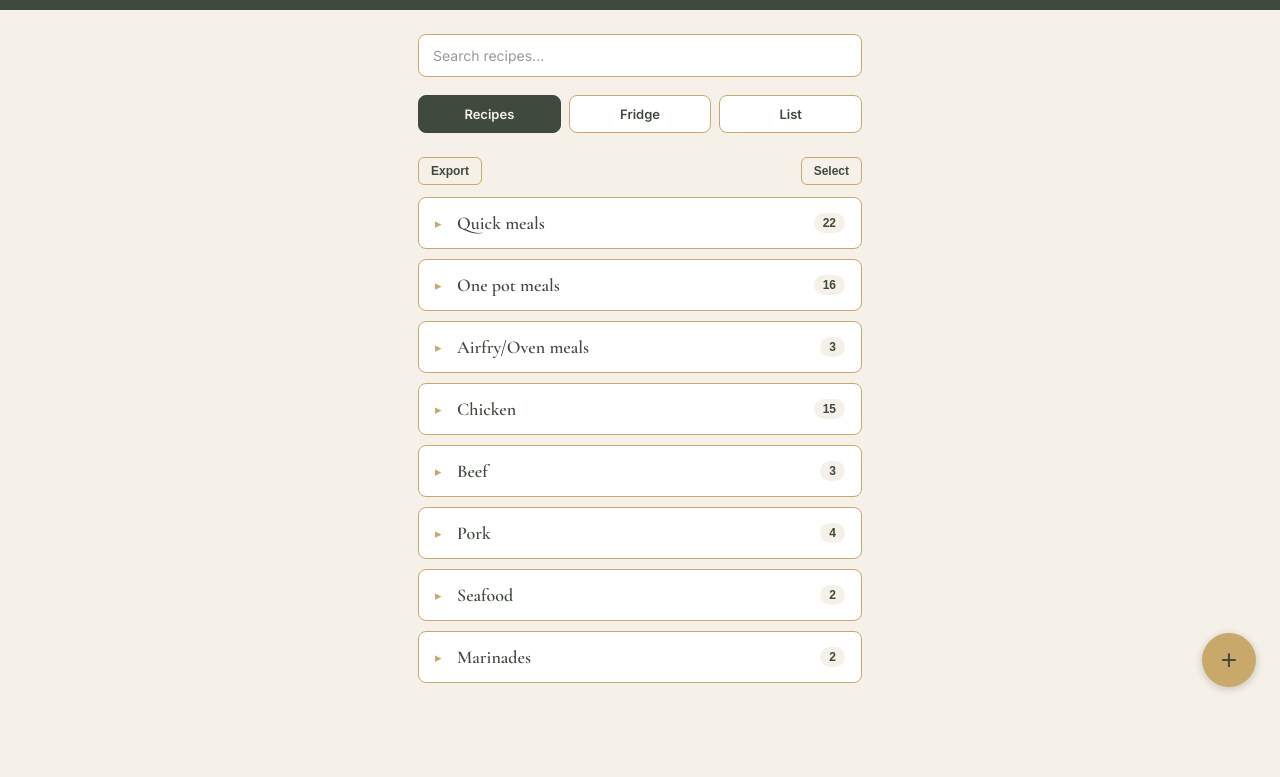
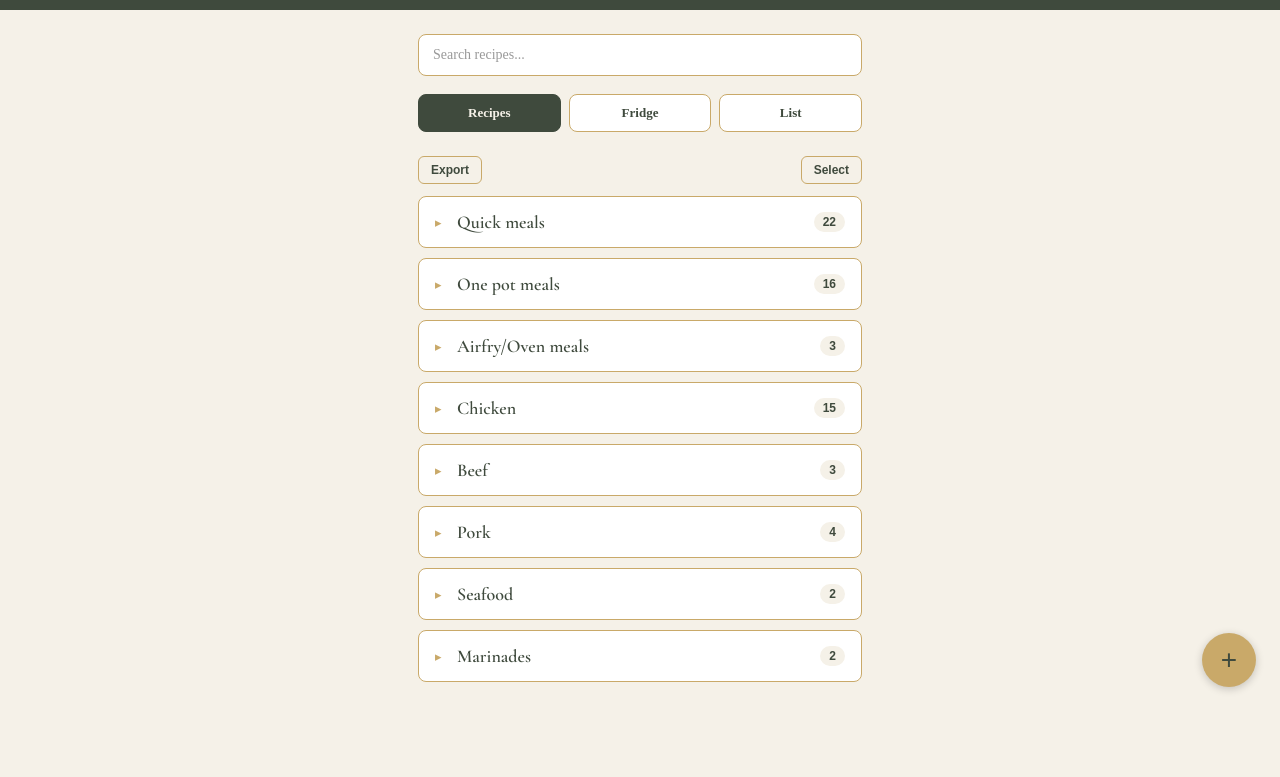
Before and after one commit to 20tsuisp2/recipeapp, a plain HTML site: page index.html in a window 1280 px wide. Shown: the part 89-866 px from the top of the page. Drawn offline with nearby package versions, Linux system fonts and the light colour scheme.

Commit message:
Add files via upload

```diff
--- a/style.css
+++ b/style.css
@@ -1,4 +1,4 @@
-@import url('https://fonts.googleapis.com/css2?family=Cormorant+Garamond:wght@600;700&family=Inter:wght@400;500;600&display=swap');
+@import url('https://fonts.googleapis.com/css2?family=Cormorant+Garamond:wght@600;700&display=swap');
 
 :root {
   --green: #3f4a3d;
@@ -8,7 +8,7 @@
 
 * { box-sizing: border-box; margin: 0; padding: 0; }
 
-body { background: var(--cream); color: var(--green); font-family: 'Inter', sans-serif; padding-bottom: 60px; }
+body { background: var(--cream); color: var(--green); font-family: 'Times New Roman', Times, serif; padding-bottom: 60px; }
 
 header { background: var(--green); color: var(--cream); text-align: center; padding: 36px 16px 26px; }
 header h1 { font-family: 'Cormorant Garamond', serif; font-size: 30px; letter-spacing: 1px; font-weight: 600; }
@@ -59,7 +59,7 @@ main > .section-label:first-of-type { margin-top: 0; }
 .delete-btn { margin-top: 26px; width: 100%; background: none; border: 1px solid #c0524f; color: #c0524f; padding: 12px; border-radius: 8px; font-size: 14px; font-weight: 600; cursor: pointer; }
 
 .search-bar { margin-bottom: 18px; }
-.search-bar input { width: 100%; padding: 12px 14px; border-radius: 8px; border: 1px solid var(--gold); background: white; font-size: 14px; font-family: 'Inter', sans-serif; color: var(--green); }
+.search-bar input { width: 100%; padding: 12px 14px; border-radius: 8px; border: 1px solid var(--gold); background: white; font-size: 14px; font-family: 'Times New Roman', Times, serif; color: var(--green); }
 .search-bar input::placeholder { color: #999; }
 
 .badge { display: inline-block; background: var(--cream); color: var(--green); font-size: 10px; font-weight: 600; text-transform: uppercase; letter-spacing: 0.3px; padding: 3px 8px; border-radius: 4px; margin-bottom: 6px; }
@@ -110,7 +110,7 @@ main > .section-label:first-of-type { margin-top: 0; }
 .ing-amount, .ing-unit, .ing-name, .instr-text, .instr-timer,
 #f-calories, #f-protein, #f-carbs, #f-fat {
   width: 100%; padding: 10px 12px; border: 1px solid var(--gold); border-radius: 8px;
-  background: white; font-family: 'Inter', sans-serif; font-size: 14px; color: var(--green);
+  background: white; font-family: 'Times New Roman', Times, serif; font-size: 14px; color: var(--green);
 }
 #f-notes, .instr-text { resize: vertical; min-height: 44px; }
 
@@ -160,7 +160,7 @@ main > .section-label:first-of-type { margin-top: 0; }
 .choice-card strong { display: block; font-family: 'Cormorant Garamond', serif; font-size: 19px; margin-bottom: 6px; color: var(--green); }
 .choice-card span { font-size: 13px; color: #666; line-height: 1.4; }
 
-.paste-box { width: 100%; min-height: 140px; padding: 12px; border: 1px solid var(--gold); border-radius: 8px; background: white; font-family: 'Inter', sans-serif; font-size: 14px; color: var(--green); resize: vertical; }
+.paste-box { width: 100%; min-height: 140px; padding: 12px; border: 1px solid var(--gold); border-radius: 8px; background: white; font-family: 'Times New Roman', Times, serif; font-size: 14px; color: var(--green); resize: vertical; }
 
 .fridge-subtitle { font-size: 13px; color: #666; margin-bottom: 14px; }
 .find-recipes-btn { display: block; width: 100%; background: var(--green); color: var(--cream); border: none; padding: 14px; border-radius: 8px; font-size: 15px; font-weight: 600; cursor: pointer; margin-top: 16px; }
```
